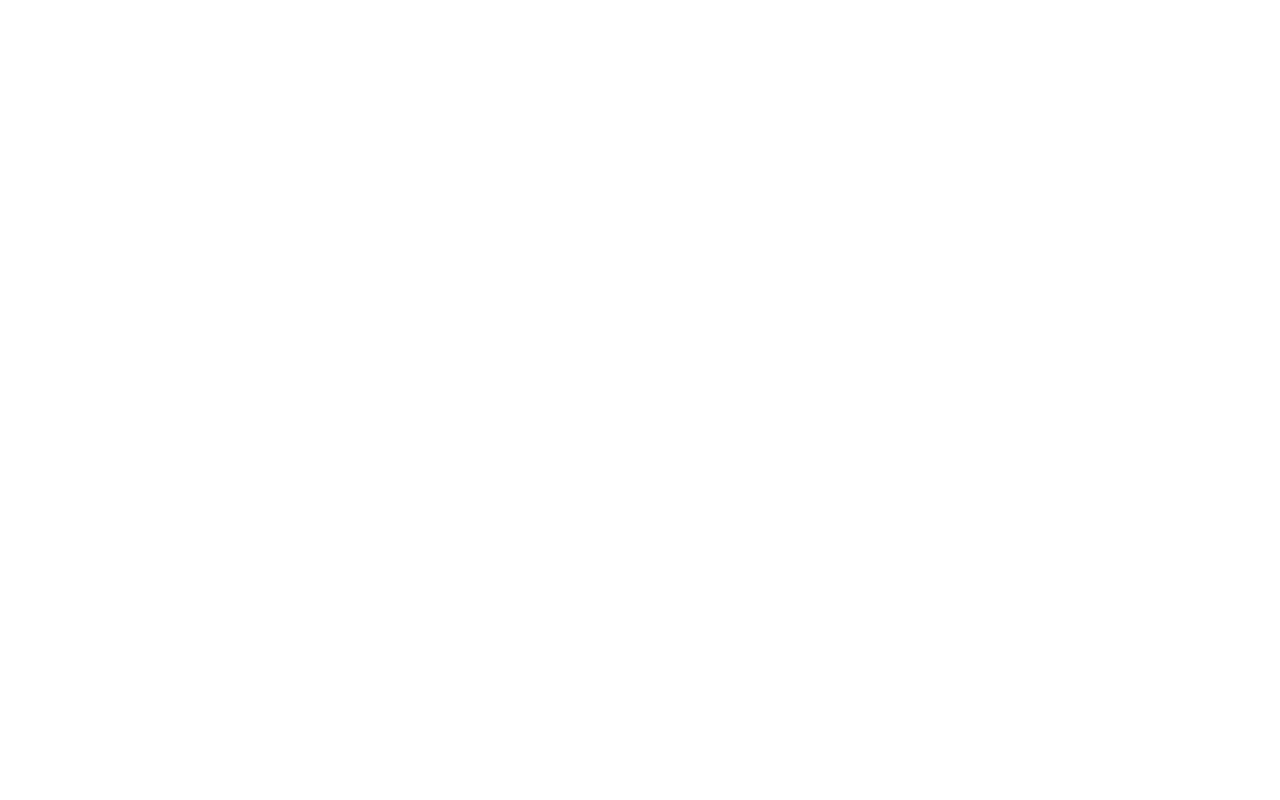
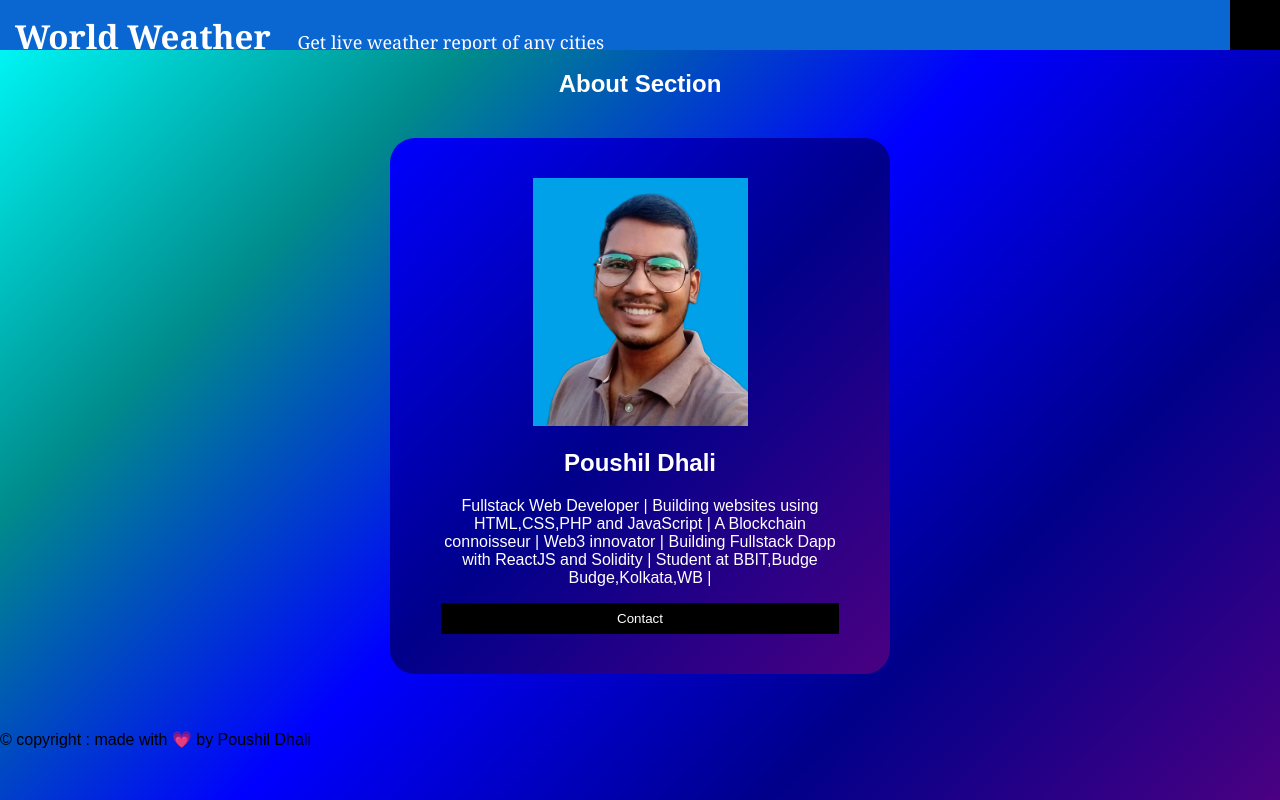
Before and after one commit to poushildhali/weather-app, a plain HTML site: page pages/about.html in a window 1280 px wide. Drawn offline with Linux system fonts and the light colour scheme.

Commit message:
additinal changes in pages fo;der

```diff
--- a/pages/about.html
+++ b/pages/about.html
@@ -0,0 +1,76 @@
+<!DOCTYPE html>
+<html lang="en">
+<head>
+    <meta charset="UTF-8">
+    <meta http-equiv="X-UA-Compatible" content="IE=edge">
+    <meta name="viewport" content="width=device-width, initial-scale=1.0">
+    <link rel="icon"  href="icon/favicon.ico?" type="image/x-icon" />
+    <link rel="stylesheet" href="styling/about.css">
+    <link rel="stylesheet" href="styling/navbar.css">
+    <title>World Weather - Get live weather report of any cities</title>
+</head>
+<body>
+
+
+        <!-- Top Navigation Menu -->
+        <div class="topnav">
+            <a href="#home" class="active">
+              <!-- the heading -->
+              <div class="heading">
+                <h1>World Weather</h1>
+                <p>Get live weather report of any cities</p>
+              </div>
+            </a>
+            <!-- <input class="search" type="text" placeholder="Search cities" spellcheck="false"> -->
+            <!-- Navigation links (hidden by default) -->
+            <div id="myLinks">
+              <a class="home" href="\index.html">Home</a>
+              <a class="contact" href="contact.html">Contact</a>
+              <a class="about" href="about.html">About</a>
+            </div>
+            <!-- "Hamburger menu" / "Bar icon" to toggle the navigation links -->
+            <a href="javascript:void(0);" class="icon" onclick="myFunction()">
+              <i class="fa fa-bars"></i>
+            </a>
+          </div>
+
+
+
+
+    <div>
+        <h2 style="text-align: center; color: white;">About Section</h3>
+        <p style="text-align: center; color: white;">
+
+        </p>
+
+      </div>
+
+
+      <div class="row">
+        <div class="column">
+          <div class="card">
+            <img src="icon/poushil.png" alt="poushil.png" style="width:50%">
+            <div class="container">
+              <h2>Poushil Dhali</h2>
+              <p class="title">Fullstack Web Developer | Building websites using HTML,CSS,PHP and JavaScript | A Blockchain connoisseur | Web3 innovator | Building Fullstack Dapp with ReactJS and Solidity | Student at BBIT,Budge Budge,Kolkata,WB |</p>
+
+              <a href="contact.html"><button class="button">Contact</button></a>
+            </div>
+          </div>
+        </div>
+
+        </div>
+    </div>
+
+
+
+
+    <script src="javaScript/nav.js"></script>
+
+</body>
+<footer>
+
+    <p>&#169  copyright	 : made with &#128151 by Poushil Dhali</p>
+
+</footer>
+</html>
--- /dev/null
+++ b/pages/javaScript/nav.js
@@ -0,0 +1,8 @@
+function myFunction() {
+  var x = document.getElementById("myLinks");
+  if (x.style.display === "block") {
+    x.style.display = "none";
+  } else {
+    x.style.display = "block";
+  }
+}
--- /dev/null
+++ b/pages/styling/about.css
@@ -0,0 +1,88 @@
+body{
+    background: linear-gradient(135deg, cyan, darkcyan, blue, darkblue, indigo);
+    background-size: auto;
+    background-repeat: no-repeat;
+    background-position: center center;
+    background-attachment: fixed;
+}
+body {
+    font-family: Arial, Helvetica, sans-serif;
+    margin: 0;
+  }
+
+  html {
+    box-sizing: border-box;
+  }
+
+  *, *:before, *:after {
+    box-sizing: inherit;
+  }
+
+  /* .column {
+    float: left;
+
+    margin-bottom: 2px;
+    padding-left: 400px;
+
+  } */
+
+  .card {
+    width: 90%;
+    max-width: 500px;
+    background: linear-gradient(135deg, blue, darkblue, indigo);
+    color: white;
+    margin: 40px auto;
+    border-radius: 25px;
+    padding: 40px 35px;
+    text-align: center;
+
+
+    /* background: linear-gradient(135deg, blue, darkblue, indigo);
+    box-shadow: 0 4px 8px 0 rgba(0, 0, 0, 0.2);
+    margin: 8px;
+    text-align: center;
+    box-sizing: border-box;
+    border-radius: 15px; */
+  }
+
+  .about-section {
+    padding: 2px;
+    text-align: center;
+    /* background-color: #003bb9; */
+    color: white;
+  }
+
+  .container {
+    padding: 0 16px;
+  }
+
+  .container::after, .row::after {
+    content: "";
+    clear: both;
+    display: table;
+  }
+
+
+
+  .button {
+    border: none;
+    outline: 0;
+    display: inline-block;
+    padding: 8px;
+    color: white;
+    background-color: #000;
+    text-align: center;
+    cursor: pointer;
+    width: 100%;
+  }
+
+  .button:hover {
+    background-color: #555;
+  }
+
+  @media screen and (max-width: 650px) {
+    .column {
+      width: 100%;
+      display: block;
+    }
+  }
--- /dev/null
+++ b/pages/styling/contact.css
@@ -0,0 +1,27 @@
+body{
+    background: linear-gradient(135deg, cyan, darkcyan, blue, darkblue, indigo);
+    background-size: auto;
+    background-repeat: no-repeat;
+    background-position: center center;
+    background-attachment: fixed;
+}
+body {
+    font-family: Arial, Helvetica, sans-serif;
+    margin: 0;
+  }
+
+  html {
+    box-sizing: border-box;
+  }
+
+  *, *:before, *:after {
+    box-sizing: inherit;
+  }
+
+
+  @media screen and (max-width: 650px) {
+    .column {
+      width: 100%;
+      display: block;
+    }
+  }
--- /dev/null
+++ b/pages/styling/navbar.css
@@ -0,0 +1,80 @@
+*{
+    cursor: default;
+}
+div.heading{
+  height: 36px;
+}
+.heading h1{
+    margin: 5px;
+    padding:2px;
+    font-size: 33px;
+    font-family: Cambria, Cochin, Georgia, Times, 'Times New Roman', serif;
+    font-weight: 1500;
+
+  }
+  .heading p{
+    margin-left: 10px;
+    padding-left:5px;
+    font-size: 18px;
+    font-family: Cambria, Cochin, Georgia, Times, 'Times New Roman', serif;
+    font-weight: 500;
+
+  }
+  .heading h1,.heading p{
+    display: inline-block;
+  }
+
+
+
+  /* Style the navigation menu */
+  .topnav {
+    overflow: hidden;
+    background-color: #1d4eee;
+    position: relative;
+  }
+
+  /* Hide the links inside the navigation menu (except for logo/home) */
+  .topnav #myLinks {
+    display: none;
+    text-align: center;
+    /* cursor: pointer; */
+  }
+
+  /* Style navigation menu links */
+  .topnav a {
+    color: white;
+    padding: 7px 8px;
+    text-decoration: none;
+    font-size: 17px;
+    display: block;
+    cursor: pointer;
+  }
+
+  /* Style the hamburger menu */
+  .topnav a.icon {
+    background: black;
+    display: block;
+    position: absolute;
+    right: 0;
+    top: 0;
+    padding: 25px;
+    cursor: pointer;
+  }
+
+
+
+  /* Style the active link (or home/logo) */
+  .active {
+    background-color: #0a67d1;
+    color: white;
+  }
+
+  /* .home {
+    background: #0a67d1;
+  }
+  .contact {
+    background: #2975cc;
+  }
+  .about {
+    background: #4986cc;
+  } */
```
Also changed, not shown: index.html (+1 -1 lines), pages/contact.html (+59 -0 lines), styles/style.css (+7 -0 lines), extra.txt (deleted), pages/home.html (deleted), pages/icon/favicon.ico (added), pages/icon/poushil.png (added).
